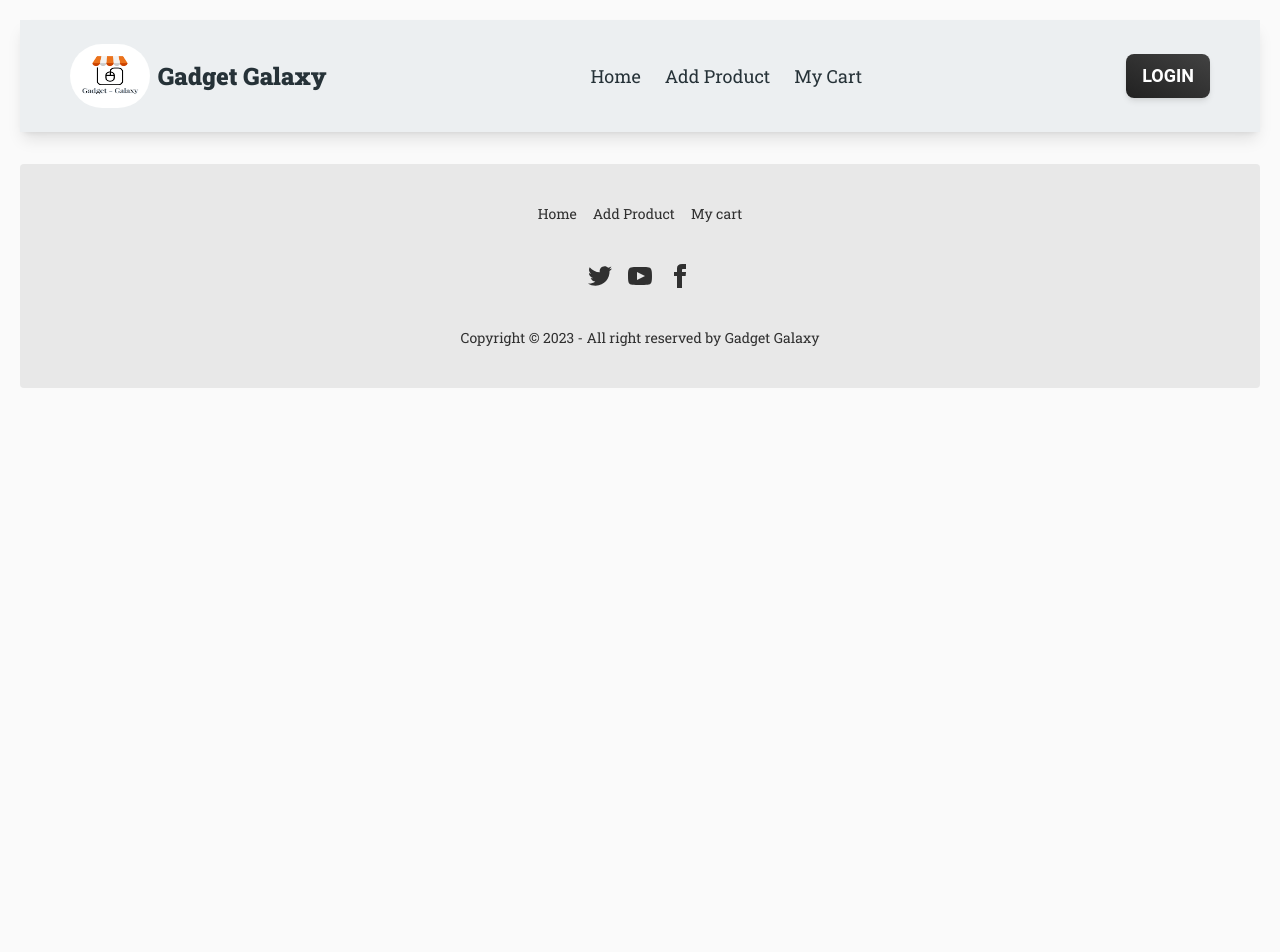
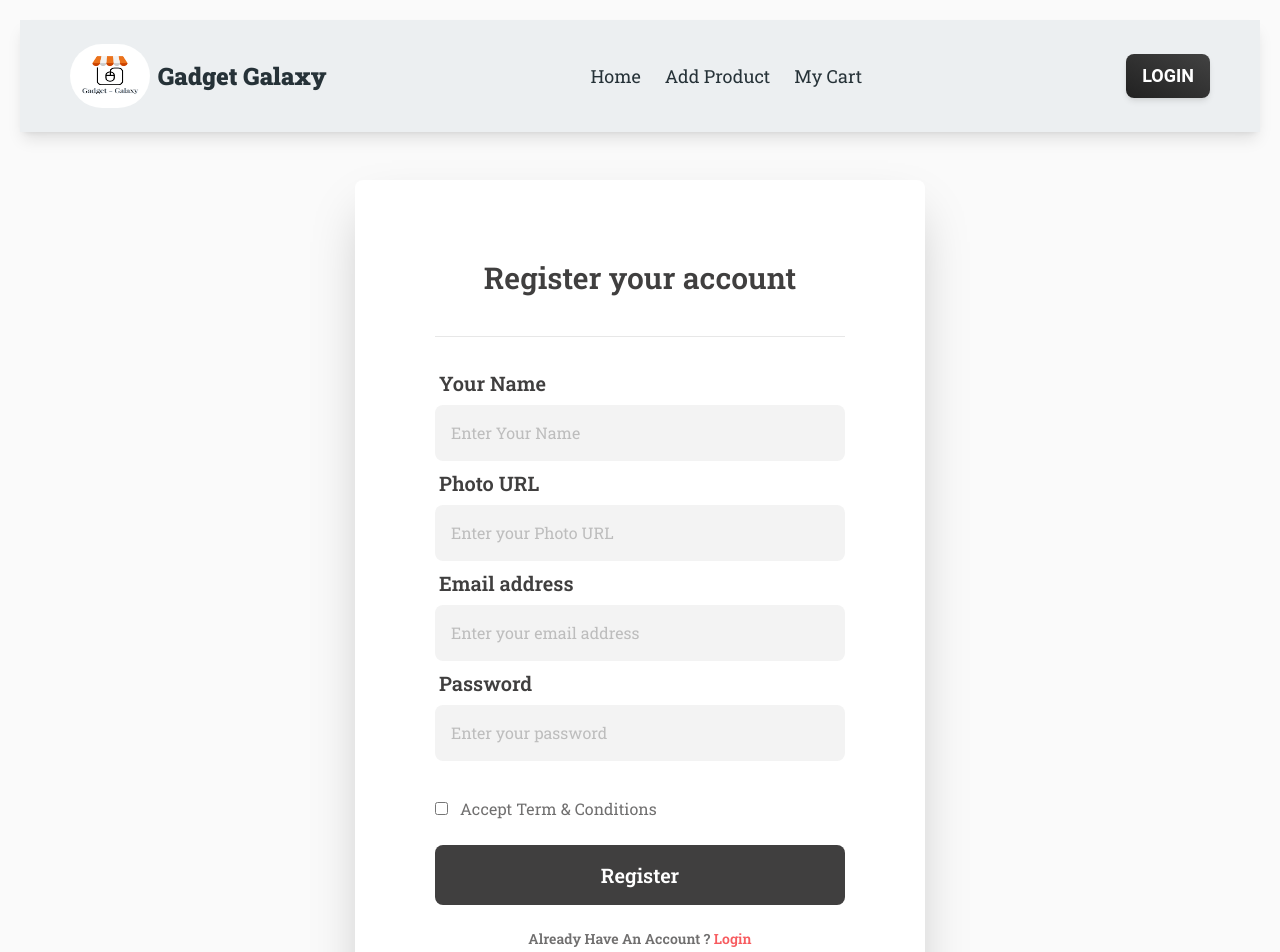
Before and after one commit to arifu00/Gadget-Galaxy-client-side, a React (Vite) app: page /register in a window 1280 px wide. Shown: the top 952 px of the page. Before the commit the page ends 800 px from the top, so only its background shows below. Built offline with nearby package versions, Linux system fonts and the light colour scheme.

Commit message:
added register part

```diff
--- a/package.json
+++ b/package.json
@@ -12,6 +12,7 @@
   "dependencies": {
     "@heroicons/react": "^2.0.18",
     "@material-tailwind/react": "^2.1.2",
+    "firebase": "^10.5.0",
     "localforage": "^1.10.0",
     "match-sorter": "^6.3.1",
     "react": "^18.2.0",
--- a/src/Pages/Home/Home.jsx
+++ b/src/Pages/Home/Home.jsx
@@ -3,7 +3,7 @@ import Banner from "../../Components/SheredStyle/Banner";
 import BrandsType from "../../Components/BrandsType/BrandsType";
 import WhyChoose from "../../Components/whyChoose/whyChoose";
 import DiscountCoupon from "../../Components/DiscountCoupon/DiscountCoupon";
-import OurBestPro from "../../OurBestPro/OurBestPro";
+import OurBestPro from "../../Components/OurBestPro/OurBestPro";
 
 const Home = () => {
   const brands = useLoaderData();
--- a/src/Pages/Register/Register.jsx
+++ b/src/Pages/Register/Register.jsx
@@ -1,10 +1,148 @@
+import { useContext } from "react";
+import { NavLink } from "react-router-dom";
+import { AuthContext } from "../../providers/AuthProvider";
+import Swal from "sweetalert2";
 
 const Register = () => {
-    return (
-        <div>
+  const { createUser } = useContext(AuthContext);
+  const handleRegister = (e) => {
+    e.preventDefault();
+    const form = new FormData(e.currentTarget);
+    const email = form.get("email");
+    const password = form.get("password");
 
+    // console.log(name, photo, email, password);
+
+    if (
+      !/^(?=.*[A-Z])(?=.*[!@#$%^&*()_+{}\[\]:;<>,.?~\\-]).{6,}$/.test(password)
+    ) {
+      Swal.fire({
+        title: "OPPS!",
+        text: `Your Password must be...
+            - is less than 6 characters
+           - don't have a capital letter
+           - don't have a special character `,
+        icon: "error",
+        confirmButtonText: "OK",
+      });
+
+      return;
+    } else {
+      createUser(email, password)
+        .then((result) => {
+          Swal.fire({
+            title: "Congratulations!",
+            text: "Your Registration is Successful",
+            icon: "success",
+            confirmButtonText: "OK",
+          });
+        })
+        .catch((error) => {
+          Swal.fire({
+            title: "OOPS!",
+            text: `Your Registration is Failed ${error.message}`,
+            icon: "success",
+            confirmButtonText: "OK",
+          });
+        });
+      e.target.reset();
+    }
+  };
+  return (
+    <div>
+      <div className="container md:mx-auto ">
+        <div className="w-11/12 md:w-3/4 lg:w-1/2 mx-auto  bg-[#fff] mt-12 px-3  md:px-20 rounded-lg py-20 my-12 shadow-2xl">
+          <div className="">
+            <h2 className="text-lg md:text-3xl font-semibold text-[#403F3F] text-center mb-10">
+              Register your account
+            </h2>
+            <hr className="mb-6 border-[#E7E7E7]" />
+            <form onSubmit={handleRegister} className="">
+              <div className="form-control">
+                <label className="label">
+                  <span className="text-[#403F3F] text-base md:text-xl font-semibold">
+                    Your Name
+                  </span>
+                </label>
+                <input
+                  name="name"
+                  type="text"
+                  placeholder="Enter Your Name"
+                  className="py-4 px-4 bg-[#F3F3F3] rounded-lg input-bordered text-base font-normal text-[#9F9F9F] focus:outline-blue-400"
+                  required
+                />
+              </div>
+              <div className="form-control">
+                <label className="label">
+                  <span className="text-[#403F3F] text-base md:text-xl font-semibold">
+                    Photo URL
+                  </span>
+                </label>
+                <input
+                  type="text"
+                  name="photo"
+                  placeholder="Enter your Photo URL"
+                  className="py-4 px-4 bg-[#F3F3F3] rounded-lg input-bordered text-base font-normal text-[#9F9F9F] focus:outline-blue-400"
+                />
+              </div>
+              <div className="form-control">
+                <label className="label">
+                  <span className="text-[#403F3F] text-base md:text-xl font-semibold">
+                    Email address
+                  </span>
+                </label>
+                <input
+                  type="email"
+                  name="email"
+                  placeholder="Enter your email address"
+                  className="py-4 px-4 bg-[#F3F3F3] rounded-lg input-bordered text-base font-normal text-[#9F9F9F] focus:outline-blue-400"
+                  required
+                />
+              </div>
+              <div className="form-control">
+                <label className="label">
+                  <span className="text-[#403F3F] text-base md:text-xl font-semibold">
+                    Password
+                  </span>
+                </label>
+                <input
+                  type="password"
+                  name="password"
+                  placeholder="Enter your password"
+                  className="py-4 mb-3 px-4 bg-[#F3F3F3] rounded-lg input-bordered text-sm md:text-base font-normal text-[#9F9F9F] focus:outline-blue-400"
+                  required
+                />
+              </div>
+              <div className="form-control mt-6 text-base font-normal text-[#706F6F]">
+                <label htmlFor="terms">
+                  <input
+                    type="checkbox"
+                    className="mr-3"
+                    name="terms"
+                    id="terms"
+                  />
+                  Accept Term & Conditions
+                </label>
+              </div>
+              <div className="form-control mt-6">
+                <button className="py-4 bg-[#403F3F] text-white text-xl font-semibold rounded-lg hover:bg-slate-400 ">
+                  Register
+                </button>
+              </div>
+              <div className="mt-6 text-center text-sm font-semibold text-[#706F6F]">
+                <p>
+                  Already Have An Account ?{" "}
+                  <NavLink className="text-[#F75B5F]" to="/login">
+                    Login
+                  </NavLink>
+                </p>
+              </div>
+            </form>
+          </div>
         </div>
-    );
+      </div>
+    </div>
+  );
 };
 
 export default Register;
--- /dev/null
+++ b/src/firebase.config.js
@@ -0,0 +1,22 @@
+// Import the functions you need from the SDKs you need
+import { initializeApp } from "firebase/app";
+import { getAuth } from "firebase/auth";
+// TODO: Add SDKs for Firebase products that you want to use
+// https://firebase.google.com/docs/web/setup#available-libraries
+
+// Your web app's Firebase configuration
+const firebaseConfig = {
+  apiKey: "AIzaSyCCgVtmYlUaDwV3bnviQL2GxJ6j2vphafY",
+  authDomain: "gadget-galaxy-e323f.firebaseapp.com",
+  projectId: "gadget-galaxy-e323f",
+  storageBucket: "gadget-galaxy-e323f.appspot.com",
+  messagingSenderId: "700087202582",
+  appId: "1:700087202582:web:63c8ece66d6b2a903e5637",
+};
+
+// Initialize Firebase
+const app = initializeApp(firebaseConfig);
+
+const auth = getAuth(app);
+
+export default auth;
--- /dev/null
+++ b/src/providers/AuthProvider.jsx
@@ -0,0 +1,30 @@
+import { createUserWithEmailAndPassword } from "firebase/auth";
+import {  createContext, useState } from "react";
+import auth from "../firebase.config";
+
+export const AuthContext = createContext(null)
+const AuthProvider = ({children}) => {
+
+    // use state
+    const [user, setUser] = useState(null);
+  const [loading, setLoading] = useState(true);
+
+
+  //   create user
+  const createUser = (email, password, ) => {
+    setLoading(true);
+    return createUserWithEmailAndPassword(auth, email, password);
+  };
+
+    const authInfo = {
+        createUser,
+        loading
+    }
+    return (
+        <AuthContext.Provider value={authInfo}>
+            {children}
+        </AuthContext.Provider>
+    );
+};
+
+export default AuthProvider;
```
Also changed, not shown: src/main.jsx (+14 -9 lines), src/Components/OurBestPro/OurBestPro.jsx (renamed from src/OurBestPro/OurBestPro.jsx), 1 other file (tests, documents, lock files or other folders).
